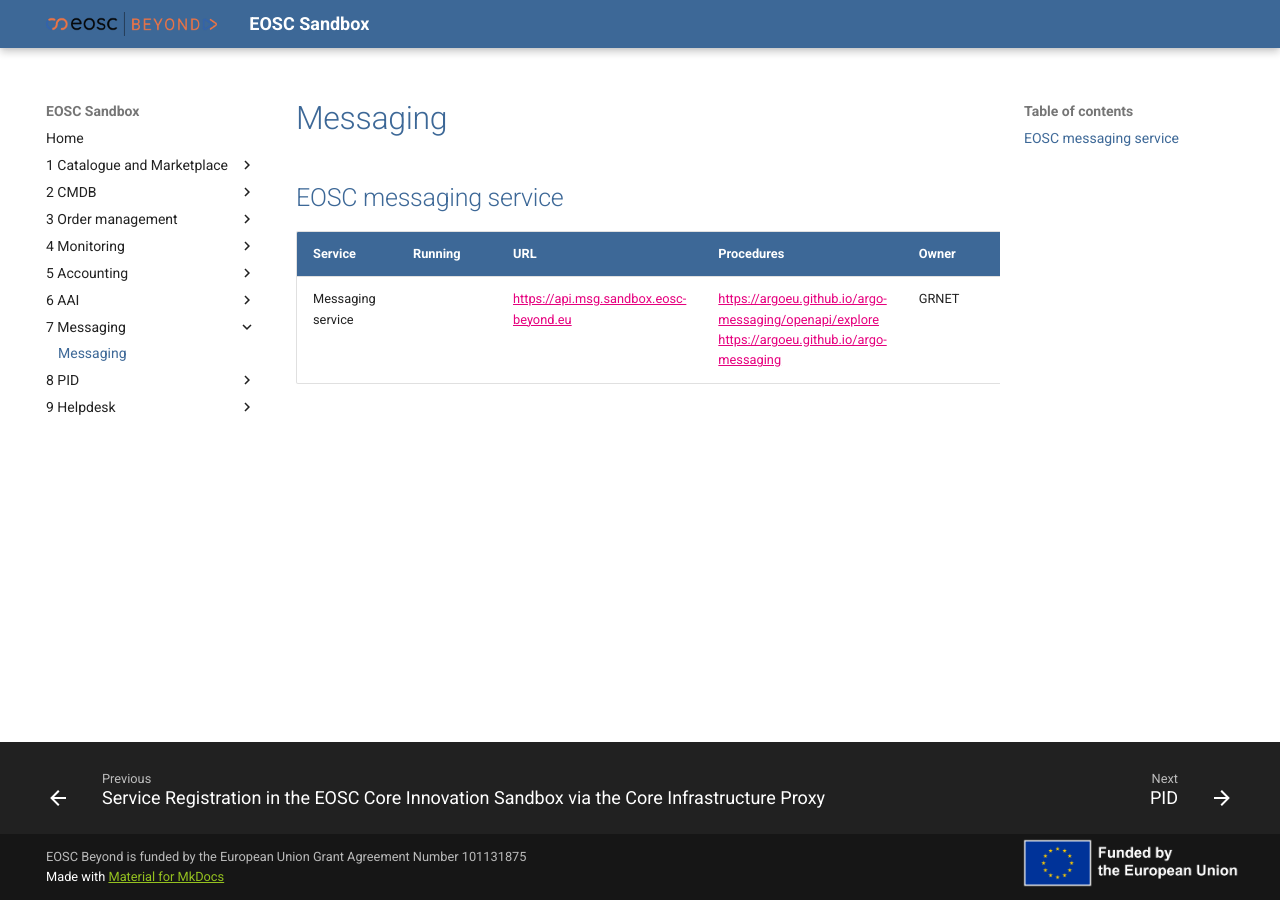
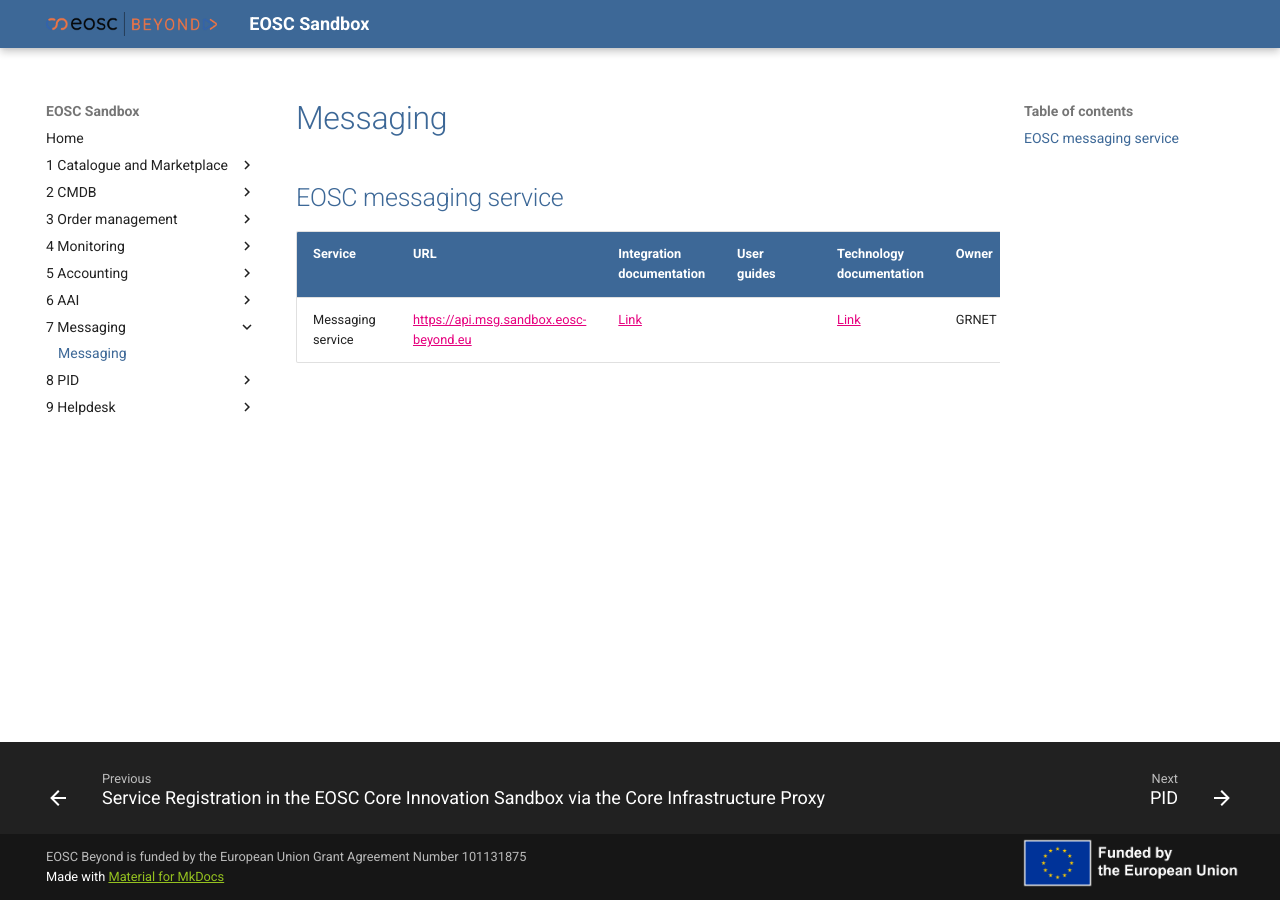
Before and after one commit to eosc-beyond-sandbox/eosc-sandbox, an MkDocs documentation site: the page built from resources/7 Messaging/Messaging.md, in a window 1280 px wide. Built offline with MkDocs 1.6.1 and Material for MkDocs 9.7.7, drawn with Linux system fonts in a browser that asks for light colours.

Commit message:
Update Messaging.md

```diff
--- a/resources/7 Messaging/Messaging.md
+++ b/resources/7 Messaging/Messaging.md
@@ -1,5 +1,5 @@
 # Messaging
 ## EOSC messaging service
-| Service                         | Running | URL                                          | Procedures                                                                                                                                                                           | Owner  |
-|:--------------------------------|:--------|:---------------------------------------------|:-------------------------------------------------------------------------------------------------------------------------------------------------------------------------------------|:-------|
-| Messaging service |         | [https://api.msg.sandbox.eosc-beyond.eu]() | [https://argoeu.github.io/argo-messaging/openapi/explore]() <br> [https://argoeu.github.io/argo-messaging]() | GRNET |
+| Service                         |  URL                            | Integration documentation | User guides | Technology documentation | Owner  |
+|:-------------------------------- |:------------------------------ |:--------------------------|:------------|:-------------------------|:-------|
+| Messaging service |  [https://api.msg.sandbox.eosc-beyond.eu]() | [Link](https://argoeu.github.io/argo-messaging) | | [Link](https://argoeu.github.io/argo-messaging/openapi/explore) | GRNET |
```
